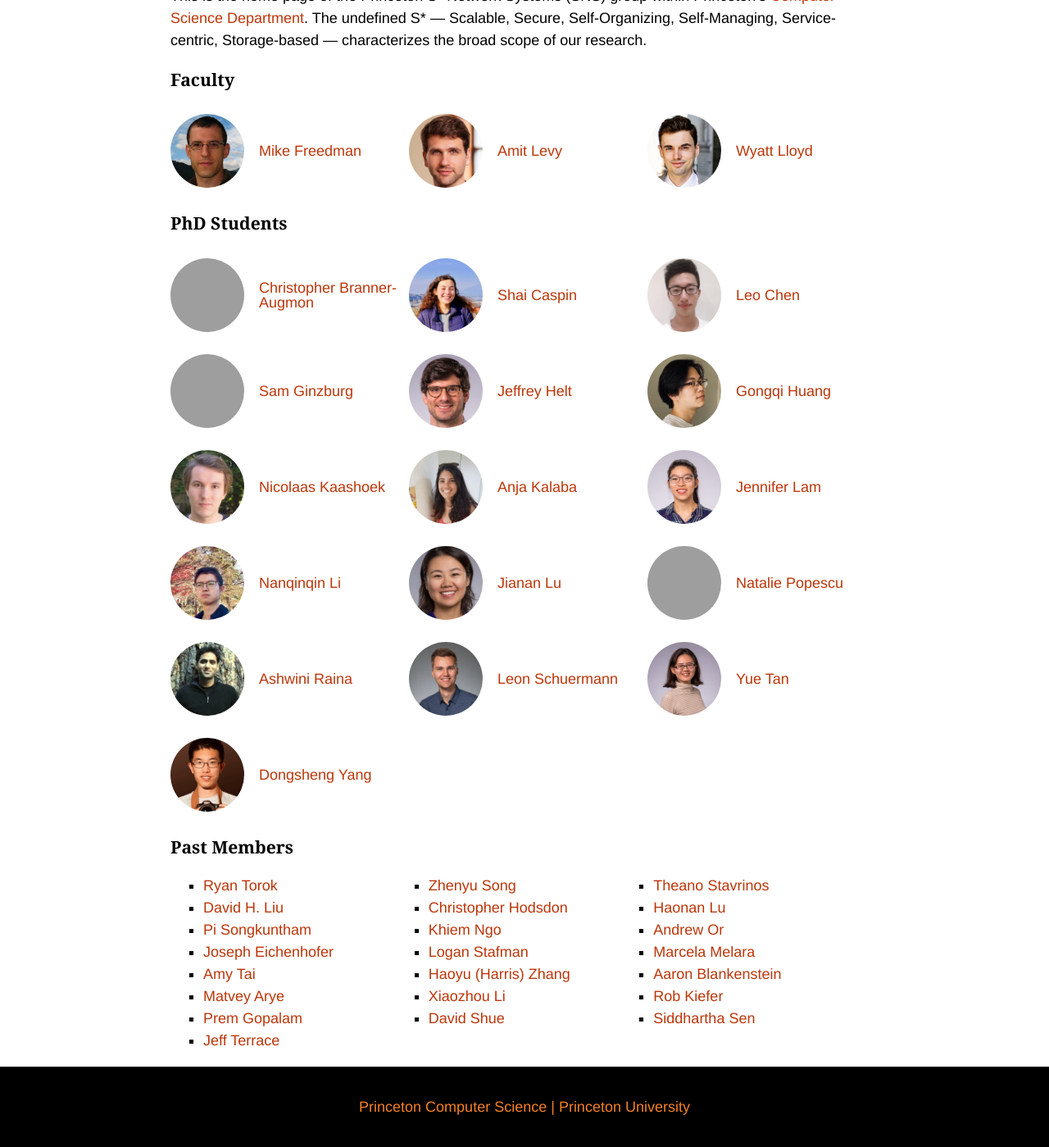
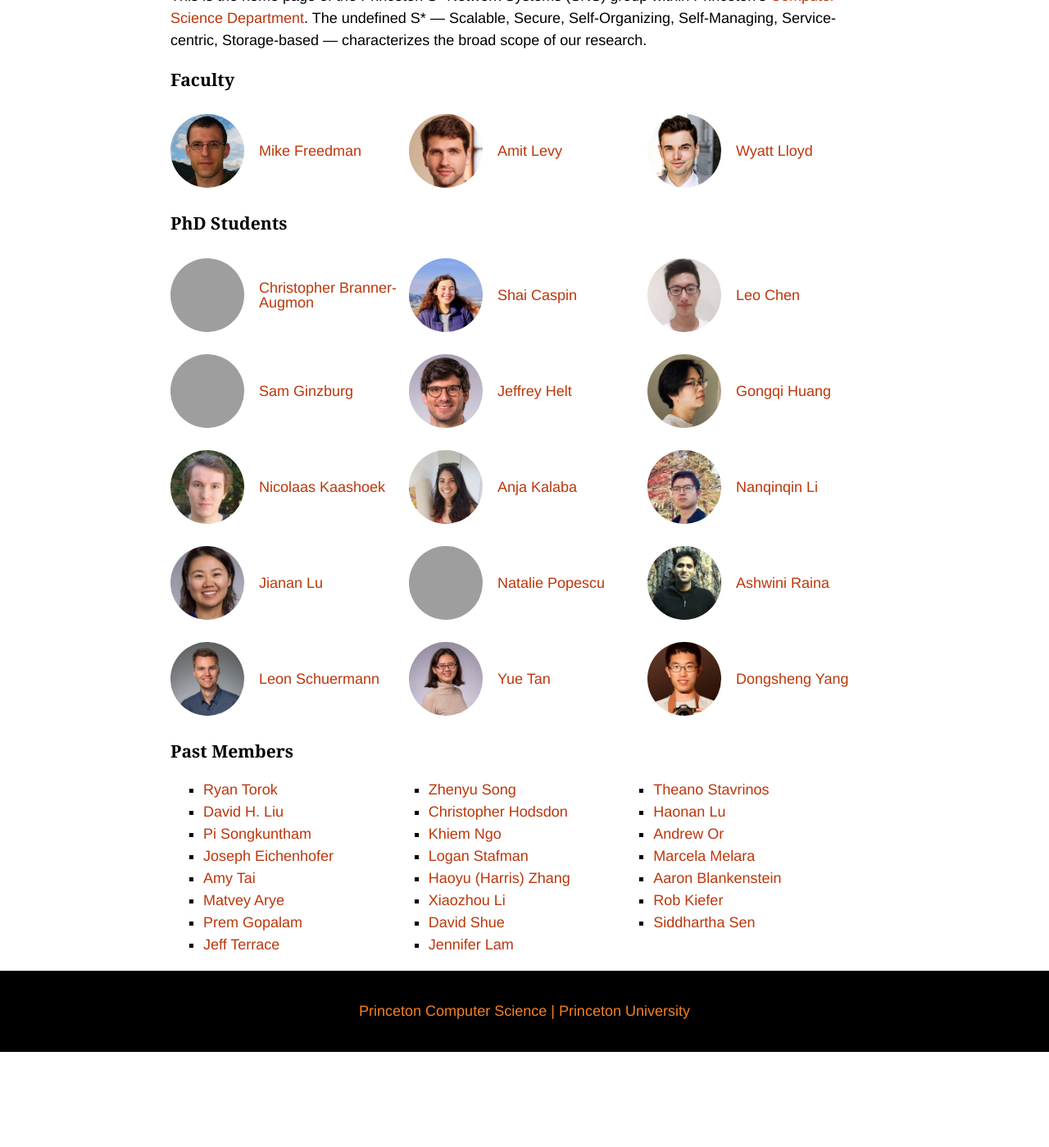
Before and after one commit to princeton-sns/www, a Jekyll site: the page built from home.md, in a window 1280 px wide and 1400 px high, scrolled down 394 px, cut to the strip 0-1399 px from the top of the window. Shown: the whole strip at 82% size. Built offline with Jekyll 4.4.1, drawn with Linux system fonts in a browser that asks for light colours; some web fonts are replaced; after the commit the page ends 1677 px from its top, so only the background shows below that; part of the change alters nothing that is shown; grey boxes are pictures that could not be loaded.

```diff
--- a/_data/people.yml
+++ b/_data/people.yml
@@ -133,9 +133,10 @@
     last_name: Lam
     nick: jl87
     type: phd
-    active: true
+    active: false
     url: http://www.cs.princeton.edu/~jl87/
     picture: /assets/img/people/jennifer.jpeg
+    now: Databricks
 
   - first_name: Joseph
     last_name: Eichenhofer
```
